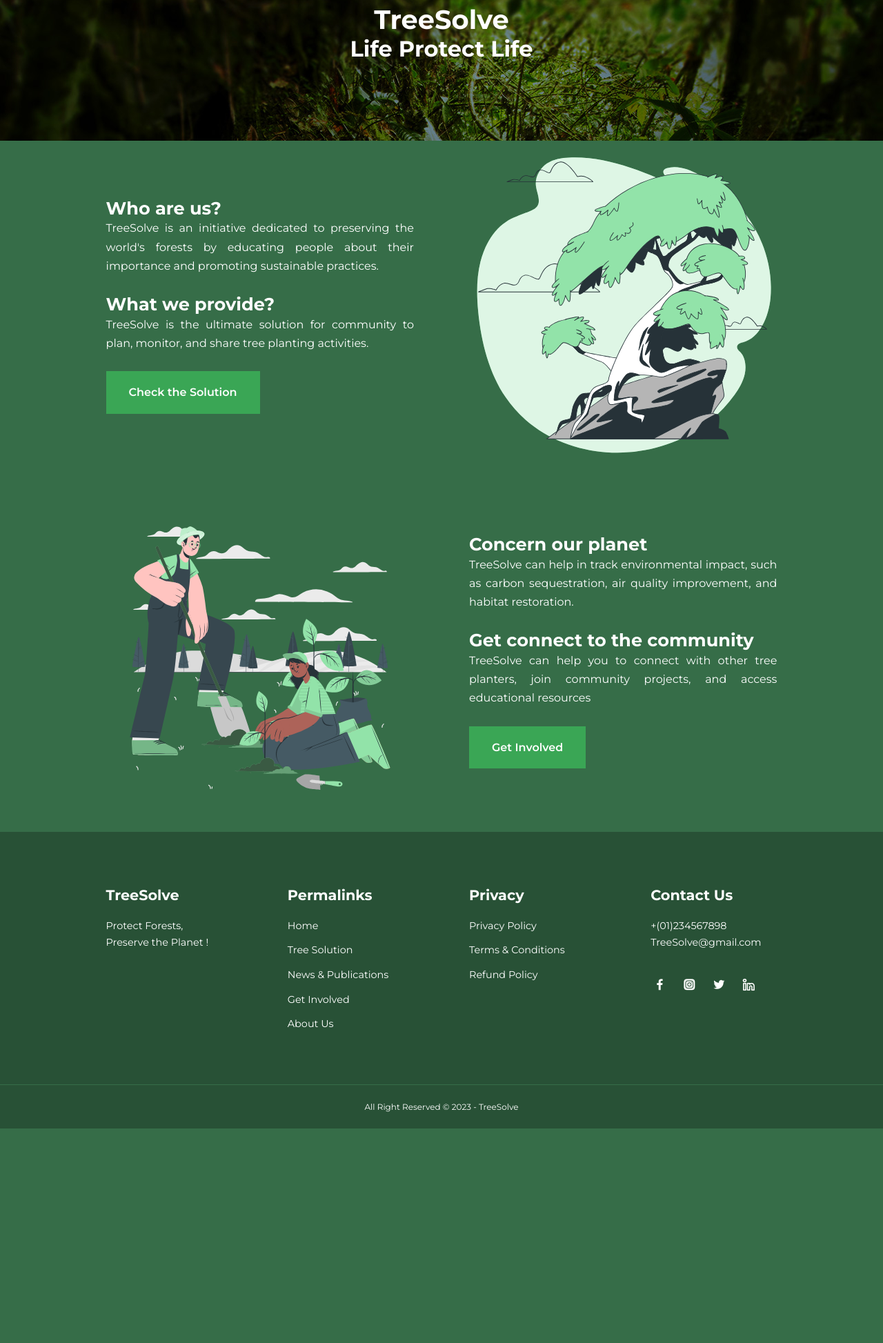
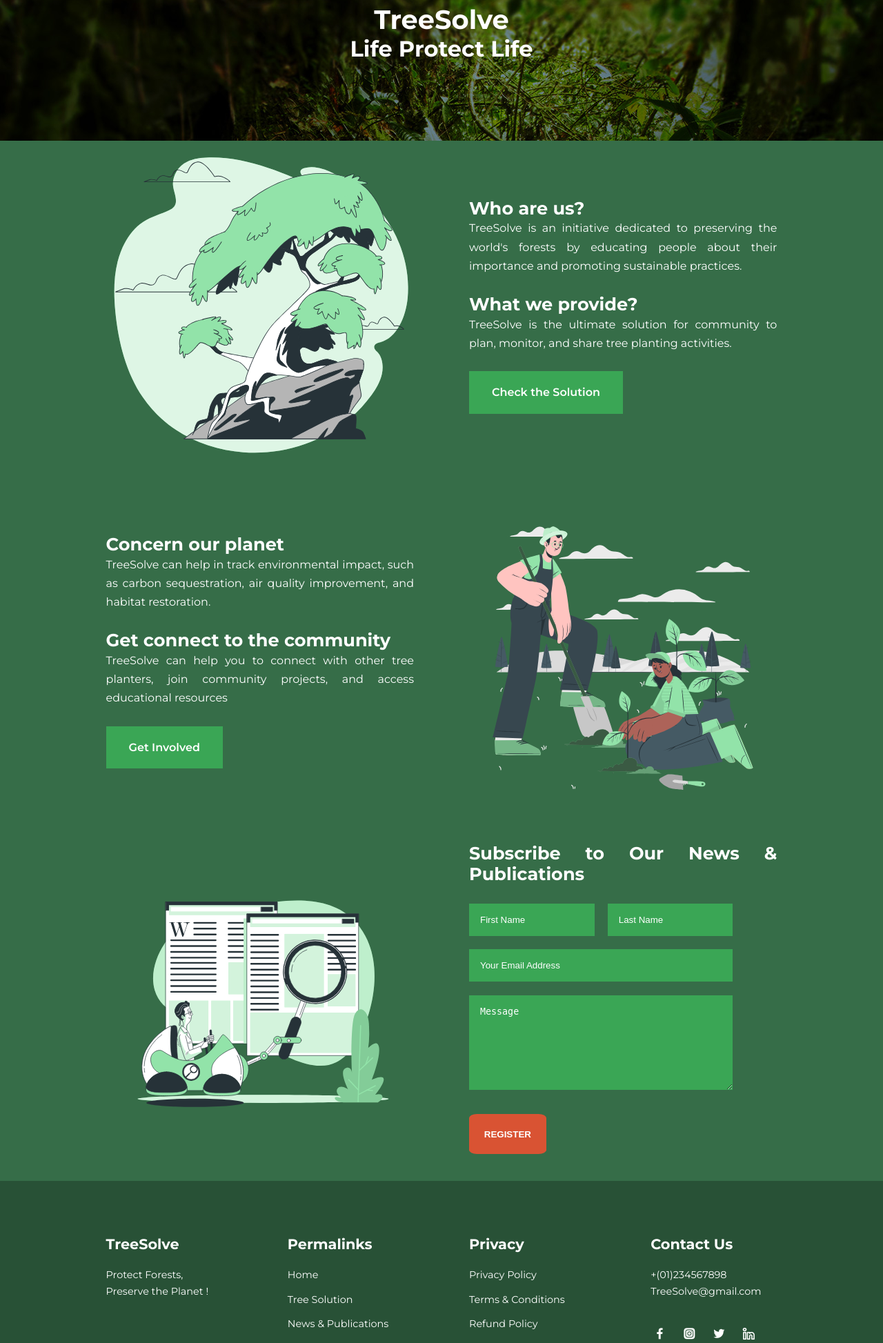
Before and after one commit to Aaron2k02/treesolve, a PHP site: page /home-page.html in a window 1280 px wide. Shown: the part 156-2103 px from the top of the page at 69% size. Before the commit the page ends 1792 px from the top, so only its background shows below. Run offline with PHP 8.4, Linux system fonts and the light colour scheme.

Commit message:
Adding news and publication section at homepage

```diff
--- a/src/css/home-page.css
+++ b/src/css/home-page.css
@@ -215,12 +215,48 @@ main{
     margin: 1rem 0 2.4rem;
 }
 
-.main-right-image img, .main-left-image img{
+.main-image img{
     width: 100%;
 }
 
+.register__form{
+    display: flex;
+    flex-direction: column;
+    gap: 1.2rem;
+    margin-right: 4rem;
+}
 
+.form__name{
+    display: flex;
+    gap: 1.2rem;
+}
 
+.register__form input[type="text"] {
+    width: 50%;
+}
+
+input[type="text"]::placeholder,
+input[type="email"]::placeholder,
+textarea::placeholder {
+    color: #fff;
+}
+
+input,
+textarea{
+    width: 100%;
+    padding: 1rem;
+    background-color: var(--color-primary);
+    color: var(--color-white);
+}
+
+.register__form .btn{
+    width: max-content;
+    margin-top: 1rem;
+    cursor: pointer;
+    border-radius: 10%;
+    padding: 1.3rem;
+    background-color: var(--color-danger);
+}
 
 /*================================ END OF PAGE CONTENT STYLING =====================================*/
 /*          MEDIA QUERIES - FOR RESPONSIVE DESIGN BASED ON DEVICE SCREEN                    */
--- a/src/home-page.html
+++ b/src/home-page.html
@@ -51,6 +51,11 @@
     <main>
         <div class="container main-container">
             <div class="main-left">
+                <div class="main-image">
+                    <img src="./res/tree.svg" alt="tree">
+                </div>
+            </div>
+            <div class="main-right">
                 <h3>Who are us?</h3>
                 <p>
                     TreeSolve is an initiative dedicated to preserving the world's forests by educating people about their importance and promoting sustainable practices.
@@ -63,20 +68,10 @@
                 <br>
                 <a href="tree-solution-page.html" class="btn">Check the Solution</a>
             </div>
-            <div class="main-right">
-                <div class="main-right-image">
-                    <img src="./res/tree.svg" alt="tree">
-                </div>
-            </div>
         </div>
         <hr>
         <div class="container main-container">
             <div class="main-left">
-                <div class="main-right-image">
-                    <img src="./res/planting_tree.svg" alt="people planting tree">
-                </div>
-            </div>
-            <div class="main-right">
                 <h3>Concern our planet</h3>
                 <p>
                     TreeSolve can help in track environmental impact, such as carbon sequestration, air quality improvement, and habitat restoration.
@@ -88,6 +83,31 @@
                 </p>
                 <br>
                 <a href="get-involved-page.html" class="btn">Get Involved</a>
+            </div>
+            <div class="main-right">
+                <div class="main-image">
+                    <img src="./res/planting_tree.svg" alt="people planting tree">
+                </div>
+            </div>
+        </div>
+        <div class="container main-container">
+            <div class="main-left">
+                <div class="main-image">
+                    <img src="./res/Search-bro.svg" alt="news and publication">
+                </div>
+            </div>
+            <div class="main-right">
+                <h3>Subscribe to Our News & Publications</h3>
+                <br>
+                <form class="register__form">
+                    <div class="form__name">
+                        <input type="text" name="First name" placeholder="First Name" required>
+                        <input type="text" name="Last Name" placeholder="Last Name" required>
+                    </div>
+                    <input type="email" name="Email Address" placeholder="Your Email Address" required>
+                    <textarea name="Message" rows = "7" placeholder="Message" required></textarea>
+                    <button type="submit" class="btn btn-primary"> REGISTER </button>
+                </form>
             </div>
         </div>
     </main>
```
Also changed, not shown: src/res/Search-bro.svg (added).
